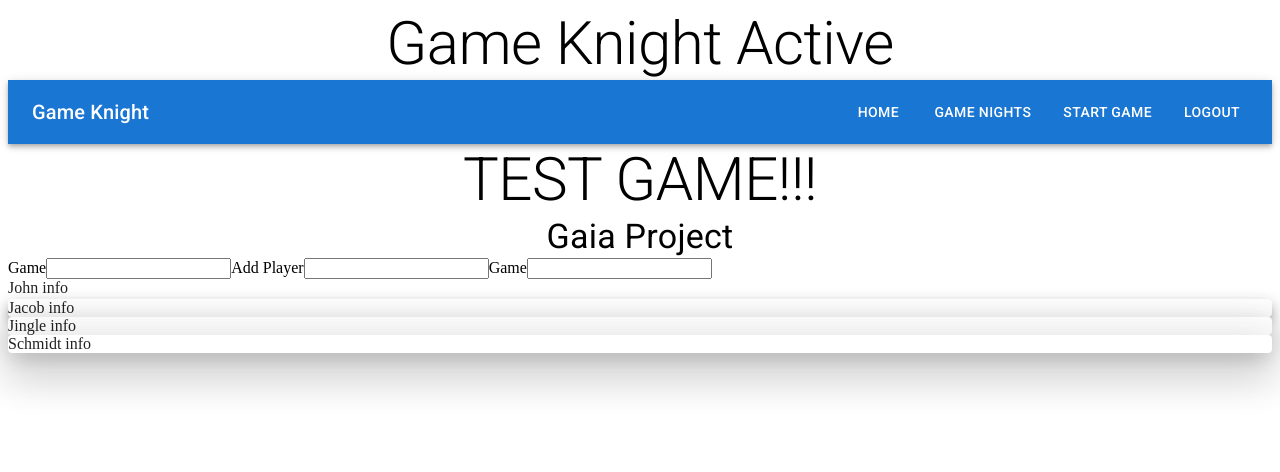
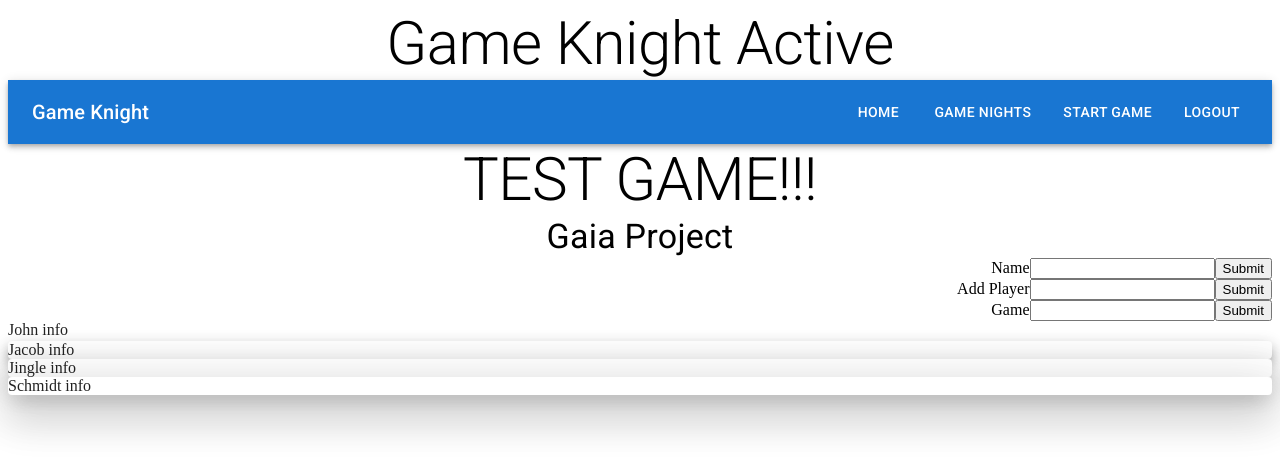
Before and after one commit to 4L00P/game-knight-legacy, a React app: page /current-game in a window 1280 px wide. Shown: the top 472 px of the page. Built offline with nearby package versions, Linux system fonts and the light colour scheme.

Commit message:
ADD submit buttons to each field in CurrentGame

```diff
--- a/src/client/views/CurrentGame.jsx
+++ b/src/client/views/CurrentGame.jsx
@@ -58,13 +58,20 @@ function CurrentGame() {
         <div>Jingleheimer</div>
         <div>Schmidt</div>
       </div> */}
-      <form>
-        <label htmlFor="name">Game</label>
-        <input type="text" id="name"/>
+      <form align="right">
+        <label htmlFor="name">Name</label>
+        <input type="text" id="name" />
+        <button type="submit">Submit</button>
+        </form>
+        <form align="right">
         <label htmlFor="player">Add Player</label>
-        <input type="text" id="player"/>
+        <input type="text" id="player" />
+        <button type="submit">Submit</button>
+          </form>
+          <form align="right">
         <label htmlFor="game">Game</label>
-        <input type="text" id="game"/>
+        <input type="text" id="game" />
+        <button type="submit">Submit</button>
       </form>
       <div className="player-info-bars">
         <Paper elevation={0} style={{ height: '20px', width: '90px' }}>
```
